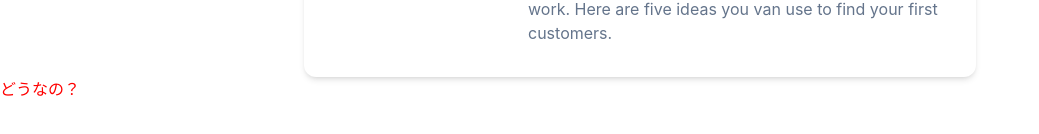
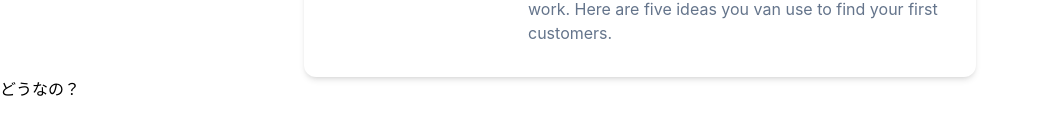
Before and after one commit to sakuoden/tailwind-css-sample, a Next.js app: page / in a window 1280 px wide. Shown: the part 170-304 px from the top of the page, without its empty margins (0-1039 px from the left). Built offline with nearby package versions, Linux system fonts and the light colour scheme.

Commit message:
擬似クラスを追加出来る事をテストする

```diff
--- a/pages/index.tsx
+++ b/pages/index.tsx
@@ -28,7 +28,7 @@ const Home: NextPage = () => {
           </div>
         </div>
 
-        <h2 className="[color:red]">
+        <h2 className="hover:[color:red]">
           どうなの？
         </h2>
       </main>
```
